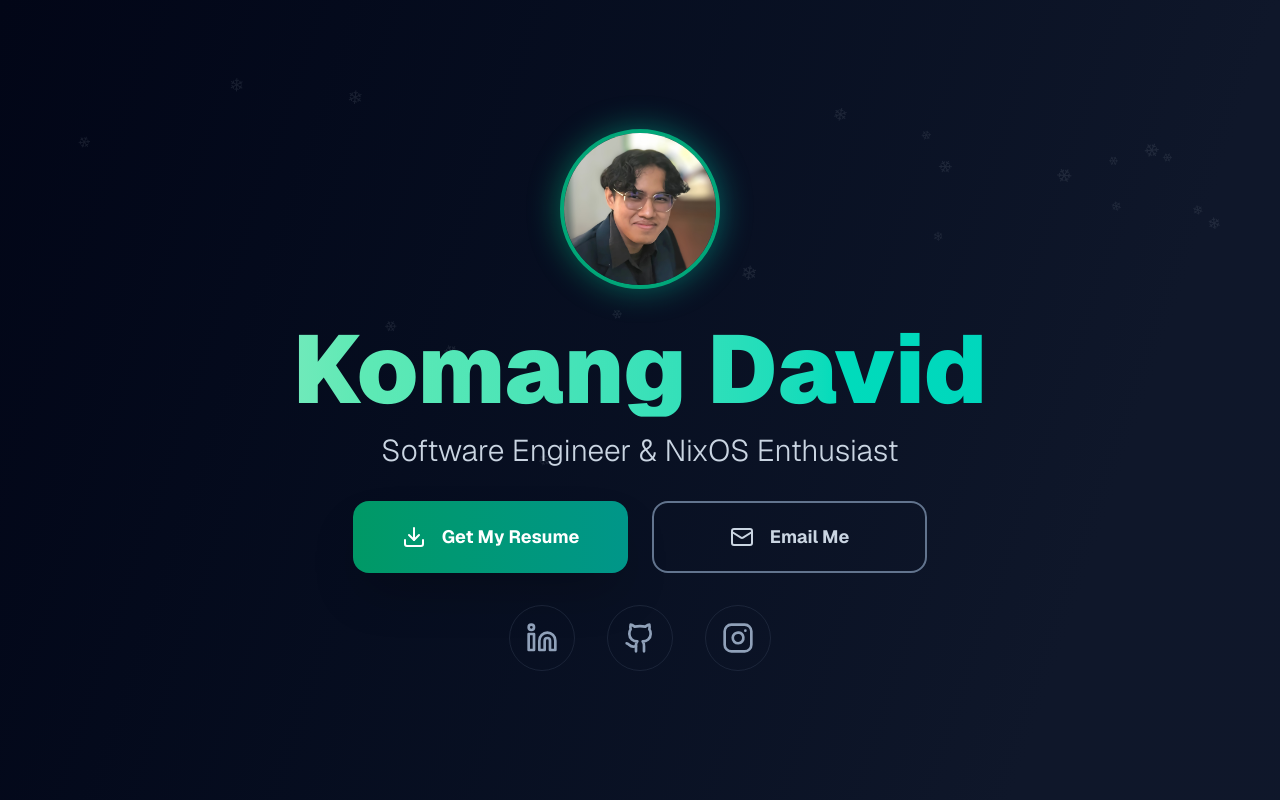
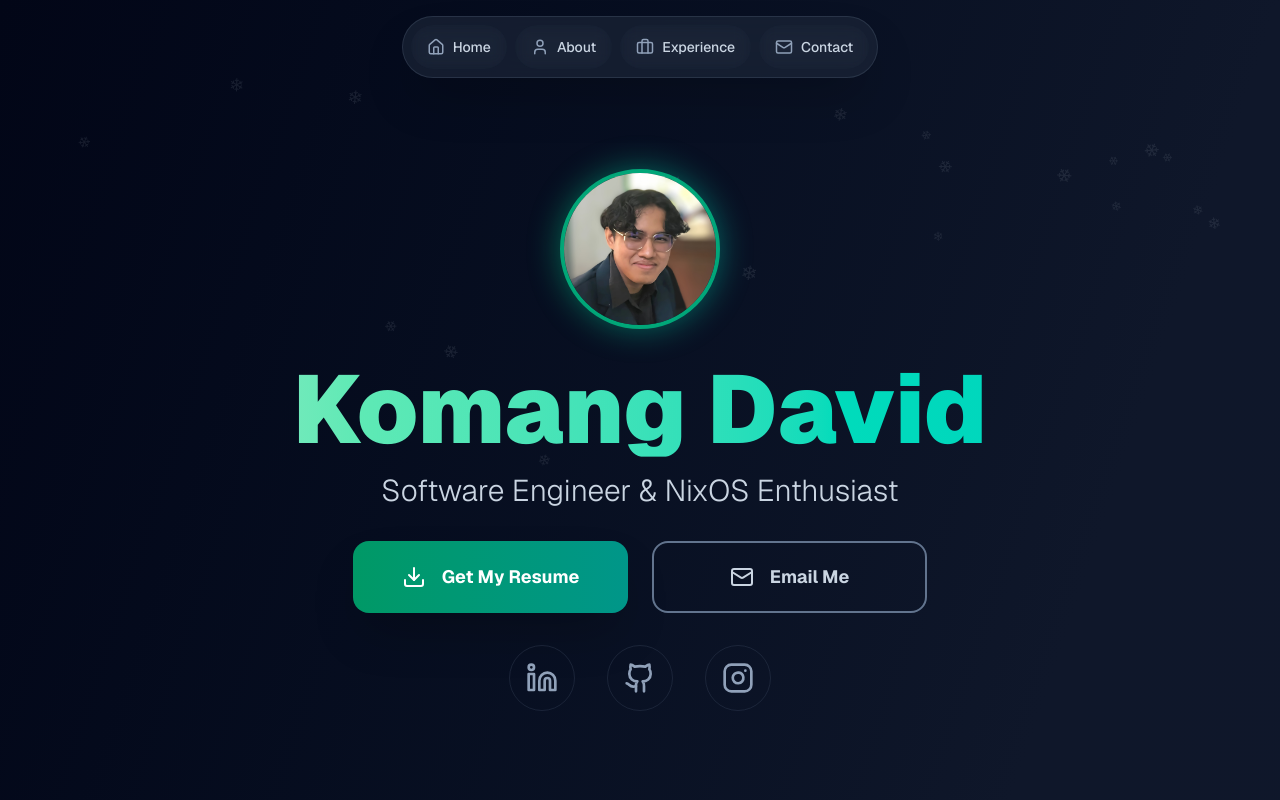
Before and after one commit to kmdavidds/portfolio, a Next.js app: page / in a window 1280 px wide. Shown: the top 800 px of the page. Built offline with nearby package versions, Linux system fonts and the light colour scheme.

Commit message:
feat: add floating pill navbar

```diff
--- a/app/page.tsx
+++ b/app/page.tsx
@@ -1,6 +1,7 @@
 "use client"
 
 import { Footer } from "@/components/footer"
+import { Navbar } from "@/components/navbar"
 import { AboutSection } from "@/components/sections/about-section"
 import { ExperienceSection } from "@/components/sections/experience-section"
 import { HeroSection } from "@/components/sections/hero-section"
@@ -10,6 +11,8 @@ export default function Portfolio() {
   return (
     <div className="min-h-screen bg-gradient-to-br from-navy-950 via-navy-900 to-slate-900 text-white relative overflow-hidden">
       <SnowflakesBackground />
+
+      <Navbar />
 
       <HeroSection />
 
--- a/components/footer.tsx
+++ b/components/footer.tsx
@@ -3,7 +3,7 @@ import { Mail, MapPin, MessageCircle } from "lucide-react";
 
 export function Footer() {
   return (
-    <footer className="py-20 px-6 relative border-t border-navy-700/50 bg-navy-900/30 backdrop-blur-sm">
+    <footer id="contact" className="py-20 px-6 relative border-t border-navy-700/50 bg-navy-900/30 backdrop-blur-sm">
       <div className="max-w-5xl mx-auto">
         <motion.div
           initial={{ opacity: 0, y: 30 }}
--- /dev/null
+++ b/components/navbar.tsx
@@ -0,0 +1,122 @@
+import { motion } from "framer-motion";
+import { Menu, X, Home, User, Briefcase, Mail } from "lucide-react";
+import { useState, useEffect } from "react";
+
+export function Navbar() {
+  const [isScrolled, setIsScrolled] = useState(false);
+  const [isMobileMenuOpen, setIsMobileMenuOpen] = useState(false);
+
+  useEffect(() => {
+    const handleScroll = () => {
+      setIsScrolled(window.scrollY > 50);
+    };
+    window.addEventListener("scroll", handleScroll);
+    return () => window.removeEventListener("scroll", handleScroll);
+  }, []);
+
+  const navItems = [
+    { name: "Home", href: "#home", icon: <Home size={18} /> },
+    { name: "About", href: "#about", icon: <User size={18} /> },
+    { name: "Experience", href: "#experience", icon: <Briefcase size={18} /> },
+    { name: "Contact", href: "#contact", icon: <Mail size={18} /> },
+  ];
+
+  const scrollToSection = (href: string): void => {
+    const element = document.querySelector(href);
+    if (element) {
+      element.scrollIntoView({ behavior: "smooth" });
+    }
+    setIsMobileMenuOpen(false);
+  };
+
+  return (
+    <motion.nav
+      initial={{ y: -100, opacity: 0 }}
+      animate={{ y: 0, opacity: 1 }}
+      transition={{ duration: 0.6, ease: "easeOut" }}
+      className={`fixed top-0 left-0 right-0 z-50 transition-all duration-500 bg-transparent`}
+    >
+      <div className="max-w-7xl mx-auto px-6 py-4">
+        <div className="flex items-center justify-between">
+          {/* Desktop Navigation - Centered Pill */}
+          <div className="hidden md:flex justify-center w-full">
+            <motion.div
+              initial={{ opacity: 0, y: -20, scale: 0.8 }}
+              animate={{ opacity: 1, y: 0, scale: 1 }}
+              transition={{ duration: 0.6, ease: "easeOut" }}
+              className="flex items-center gap-2 bg-navy-800/60 backdrop-blur-xl border border-navy-600/40 rounded-full p-2 shadow-2xl"
+            >
+              {navItems.map((item, index) => (
+                <motion.button
+                  key={item.name}
+                  initial={{ opacity: 0, y: -10 }}
+                  animate={{ opacity: 1, y: 0 }}
+                  transition={{ duration: 0.4, delay: index * 0.1 }}
+                  whileHover={{ y: -2, scale: 1.05 }}
+                  whileTap={{ scale: 0.95 }}
+                  onClick={() => scrollToSection(item.href)}
+                  className="flex items-center gap-2 text-slate-300 hover:text-emerald-400 transition-all duration-300 px-4 py-3 rounded-full hover:bg-navy-700/60 backdrop-blur-sm group relative"
+                >
+                  <motion.div
+                    className="text-slate-400 group-hover:text-emerald-400 transition-colors duration-300"
+                    whileHover={{ rotate: 5 }}
+                  >
+                    {item.icon}
+                  </motion.div>
+                  <span className="font-medium text-sm">{item.name}</span>
+                </motion.button>
+              ))}
+            </motion.div>
+          </div>
+
+          {/* Mobile Menu Button */}
+          <motion.button
+            whileHover={{ scale: 1.1 }}
+            whileTap={{ scale: 0.9 }}
+            onClick={() => setIsMobileMenuOpen(!isMobileMenuOpen)}
+            className="md:hidden text-white p-2 rounded-lg hover:bg-navy-800/50 transition-colors duration-300 ml-auto"
+          >
+            {isMobileMenuOpen ? <X size={24} /> : <Menu size={24} />}
+          </motion.button>
+        </div>
+
+        {/* Mobile Menu */}
+        <motion.div
+          initial={false}
+          animate={{
+            height: isMobileMenuOpen ? "auto" : 0,
+            opacity: isMobileMenuOpen ? 1 : 0,
+          }}
+          transition={{ duration: 0.3, ease: "easeInOut" }}
+          className="md:hidden overflow-hidden"
+        >
+          <div className="pt-4 pb-2 space-y-2">
+            {navItems.map((item, index) => (
+              <motion.button
+                key={item.name}
+                initial={{ opacity: 0, x: -20 }}
+                animate={{
+                  opacity: isMobileMenuOpen ? 1 : 0,
+                  x: isMobileMenuOpen ? 0 : -20,
+                }}
+                transition={{ duration: 0.3, delay: index * 0.05 }}
+                whileHover={{ x: 5, scale: 1.02 }}
+                whileTap={{ scale: 0.98 }}
+                onClick={() => scrollToSection(item.href)}
+                className="w-full flex items-center gap-3 text-slate-300 hover:text-emerald-400 transition-all duration-300 px-4 py-3 rounded-lg hover:bg-navy-800/50 backdrop-blur-sm text-left"
+              >
+                <motion.div
+                  className="text-slate-400 group-hover:text-emerald-400 transition-colors duration-300"
+                  whileHover={{ rotate: 5 }}
+                >
+                  {item.icon}
+                </motion.div>
+                <span className="font-medium">{item.name}</span>
+              </motion.button>
+            ))}
+          </div>
+        </motion.div>
+      </div>
+    </motion.nav>
+  );
+}
--- a/components/sections/about-section.tsx
+++ b/components/sections/about-section.tsx
@@ -5,7 +5,7 @@ import { techStack as ts } from "@/components/data/tech-stack";
 export function AboutSection() {
   const techStack = ts;
   return (
-    <section className="py-24 px-6 relative">
+    <section id="about" className="py-24 px-6 relative">
       <div className="max-w-7xl mx-auto">
         <motion.h2
           initial={{ opacity: 0, y: 30 }}
--- a/components/sections/experience-section.tsx
+++ b/components/sections/experience-section.tsx
@@ -12,7 +12,7 @@ export function ExperienceSection() {
   const workExperience = we;
   const volunteerExperience = ve;
   return (
-    <section className="py-24 px-6 relative">
+    <section id="experience" className="py-24 px-6 relative">
       <div className="max-w-6xl mx-auto">
         <motion.h2
           initial={{ opacity: 0, y: 30 }}
--- a/components/sections/hero-section.tsx
+++ b/components/sections/hero-section.tsx
@@ -4,7 +4,7 @@ import Image from "next/image";
 
 export function HeroSection() {
   return (
-    <section className="min-h-screen flex items-center justify-center px-6 relative">
+    <section id="home" className="min-h-screen flex items-center justify-center px-6 relative md:pt-20">
       <motion.div
         initial={{ opacity: 0, y: 50 }}
         animate={{ opacity: 1, y: 0 }}
```
